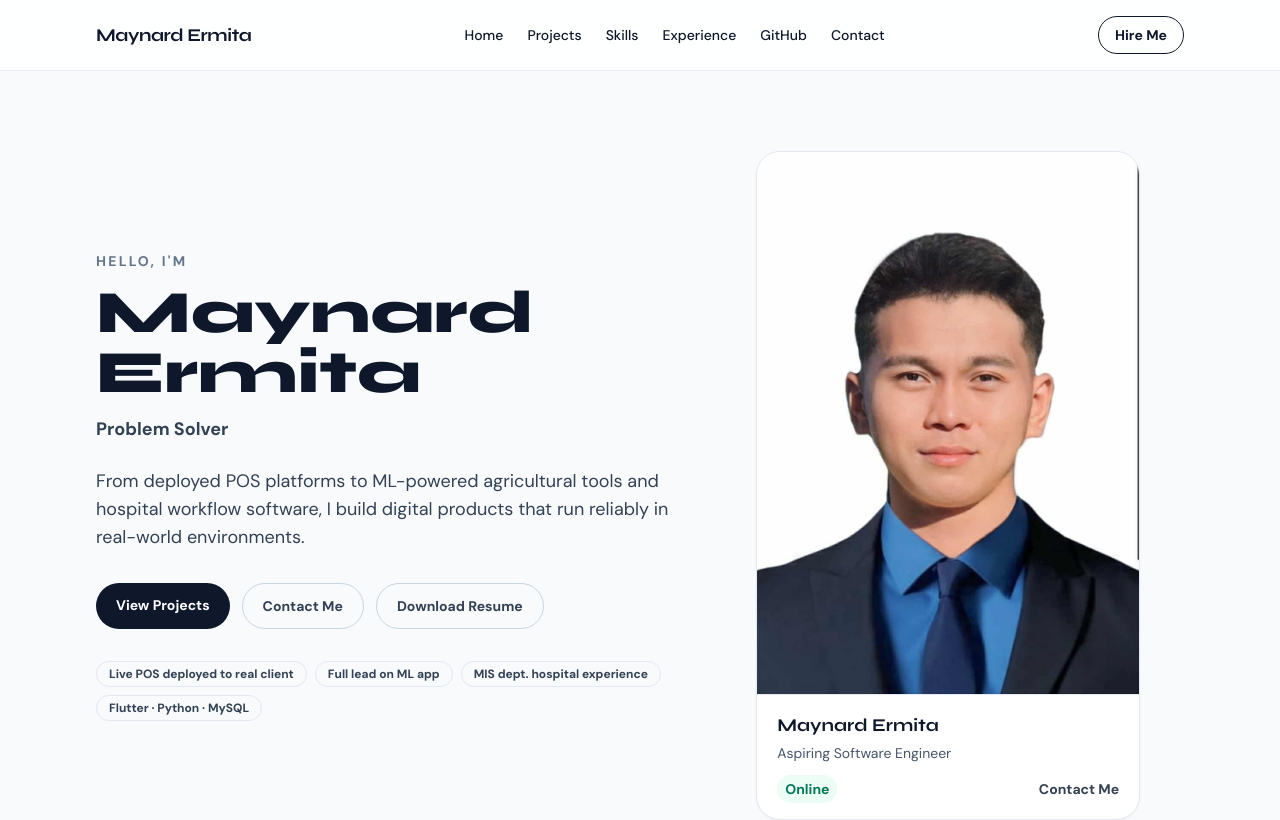
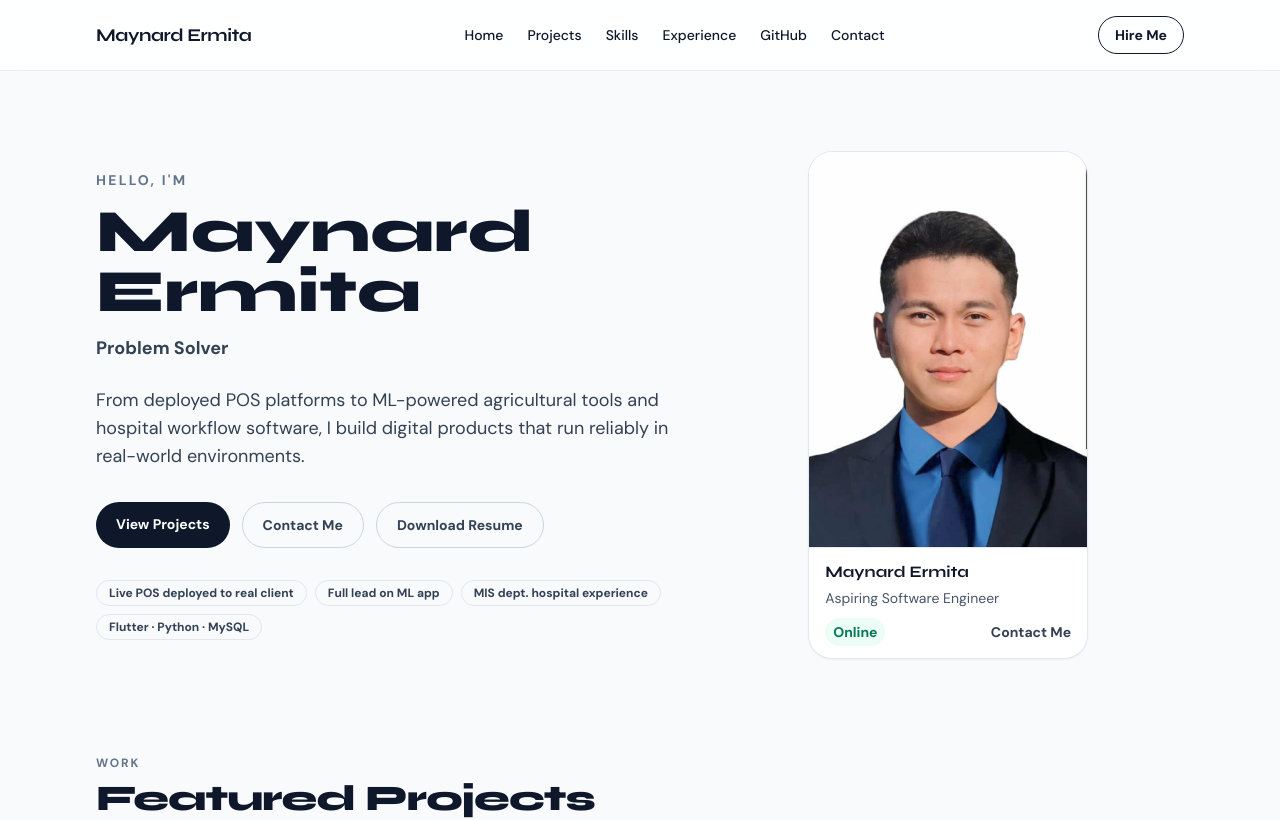
Before and after one commit to dranyam13/personal-website-portfolio, a React app: page / in a window 1280 px wide. Shown: the top 820 px of the page. Built offline with nearby package versions, Linux system fonts and the light colour scheme; the HTML template or start-up script is replaced by a standard one.

Commit message:
style: reduce hero profile card size

```diff
--- a/src/App.tsx
+++ b/src/App.tsx
@@ -165,13 +165,13 @@ function App() {
             </div>
           </div>
 
-          <div className="mx-auto w-full max-w-sm">
+          <div className="mx-auto w-full max-w-[240px] sm:max-w-[260px] md:max-w-[280px]">
             <div className="overflow-hidden rounded-3xl border border-line bg-white shadow-sm">
               <img src="/menong.jpg" alt="Maynard Ermita portrait" className="h-auto w-full object-cover" loading="eager" />
-              <div className="border-t border-line px-5 py-4">
-                <p className="font-heading text-lg font-bold">Maynard Ermita</p>
+              <div className="border-t border-line px-4 py-3">
+                <p className="font-heading text-base font-bold">Maynard Ermita</p>
                 <p className="mt-1 text-sm text-slate-600">Aspiring Software Engineer</p>
-                <div className="mt-3 flex items-center justify-between text-sm">
+                <div className="mt-2.5 flex items-center justify-between text-xs sm:text-sm">
                   <span className="rounded-full bg-emerald-50 px-2 py-1 font-semibold text-emerald-700">Online</span>
                   <a href="#contact" className="nav-link font-semibold text-slate-700">Contact Me</a>
                 </div>
```
